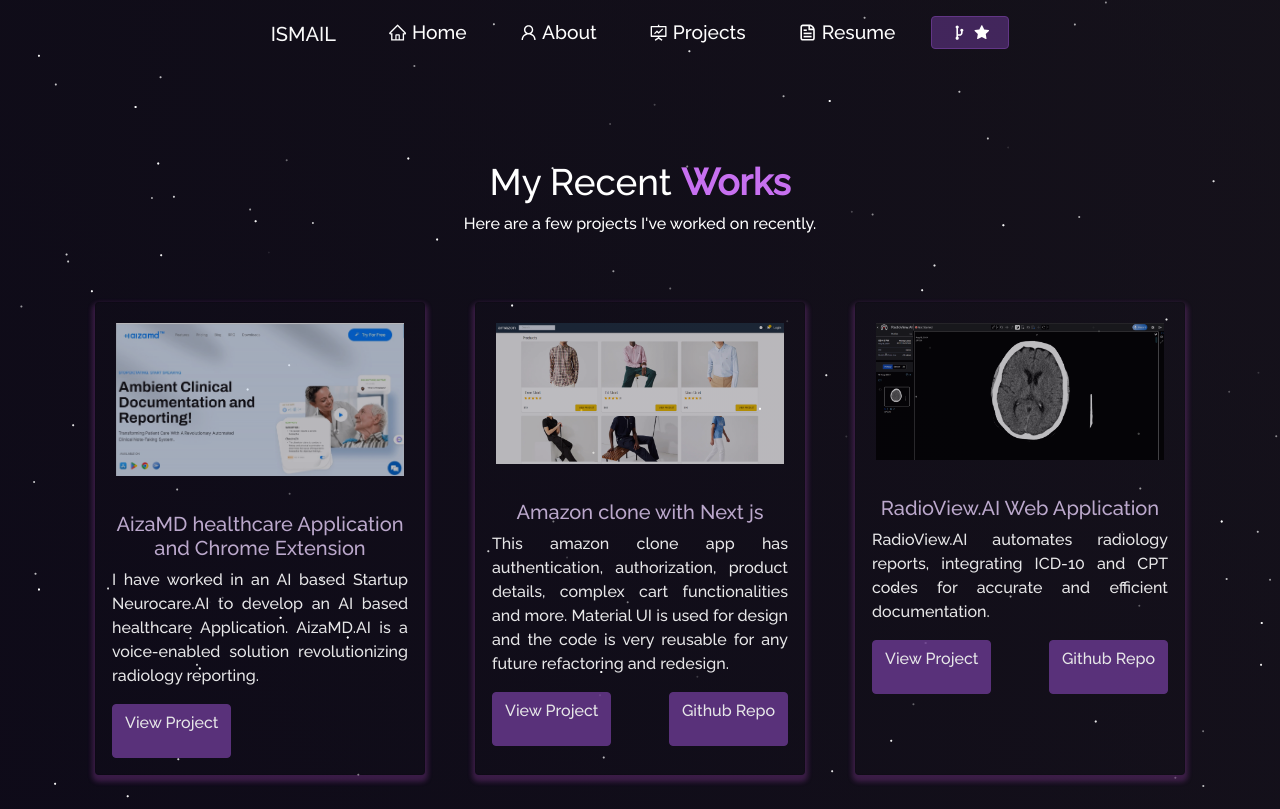
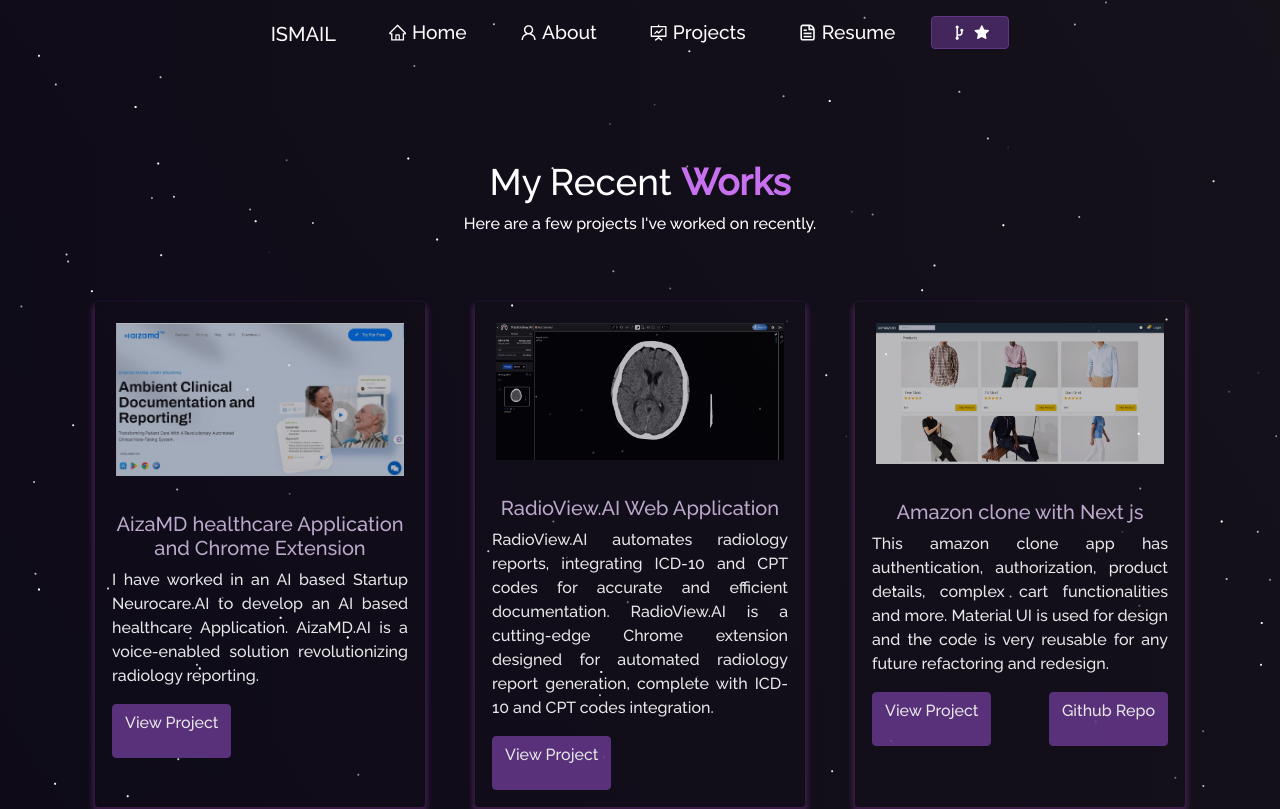
Before and after one commit to isa-mohammad/react-portfolio, a React (Create React App) app: page /project in a window 1280 px wide. Shown: the top 809 px of the page. Built offline with nearby package versions, Linux system fonts and the light colour scheme.

Commit message:
updated contents

```diff
--- a/src/components/Projects/ProjectCards.js
+++ b/src/components/Projects/ProjectCards.js
@@ -16,7 +16,7 @@
           <Button style = {{ display: 'flex', alignItems: 'center'}} variant="primary" href={props.link} target="_blank">
           {props.isBlog ? "View Blog" : <p>View Project</p>}
         </Button>
-        {!props.link.includes("https://aizamd.ai/" || props.link.includes("https://app.radioview.ai/"))&&<Button style = {{ display: 'flex', alignItems: 'center'}} variant="primary" href={props.git} target="_blank">
+        {(!props.link.includes("https://aizamd.ai/") && props.title !== "RadioView.AI Web Application")&&<Button style = {{ display: 'flex', alignItems: 'center'}} variant="primary" href={props.git} target="_blank">
           {props.isBlog ? "View Blog" : <p>Github Repo</p>}
         </Button>}
         </div>
--- a/src/components/Projects/Projects.js
+++ b/src/components/Projects/Projects.js
@@ -40,23 +40,23 @@
 
           <Col md={4} className="project-card">
             <ProjectCard
+              imgPath={editor}
+              git="https://github.com/Isa-Ismail/data-table-app"
+              isBlog={false}
+              title="RadioView.AI Web Application"
+              description="RadioView.AI automates radiology reports, integrating ICD-10 and CPT codes for accurate and efficient documentation. RadioView.AI is a cutting-edge Chrome extension designed for automated radiology report generation, complete with ICD-10 and CPT codes integration."
+              link="https://app.radioview.ai/"
+            />
+          </Col>
+
+          <Col md={4} className="project-card">
+            <ProjectCard
               imgPath={chatify}
               isBlog={false}
               git="https://github.com/Isa-Ismail/next-pro-max"
               title="Amazon clone with Next js"
               description="This amazon clone app has authentication, authorization, product details, complex cart functionalities and more. Material UI is used for design and the code is very reusable for any future refactoring and redesign."
               link="https://next-pro-max.vercel.app"
-            />
-          </Col>
-
-          <Col md={4} className="project-card">
-            <ProjectCard
-              imgPath={editor}
-              git="https://github.com/Isa-Ismail/data-table-app"
-              isBlog={false}
-              title="RadioView.AI Web Application"
-              description="RadioView.AI automates radiology reports, integrating ICD-10 and CPT codes for accurate and efficient documentation."
-              link="https://app.radioview.ai/"
             />
           </Col>
 
```
